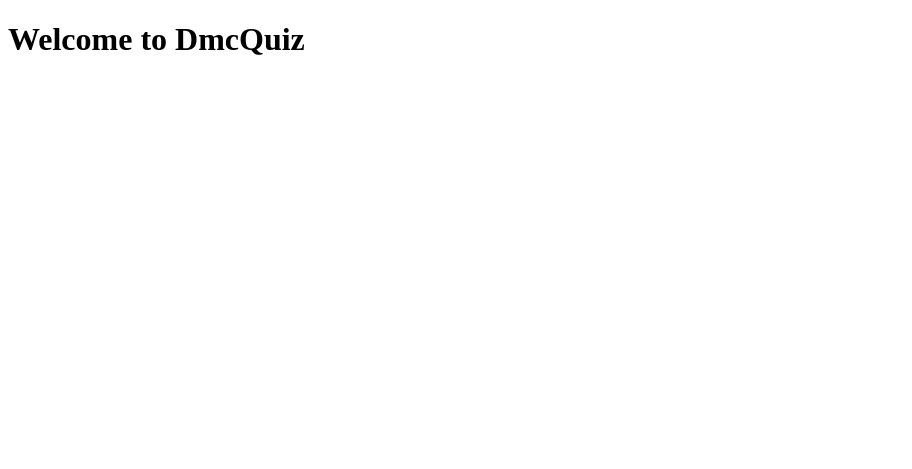
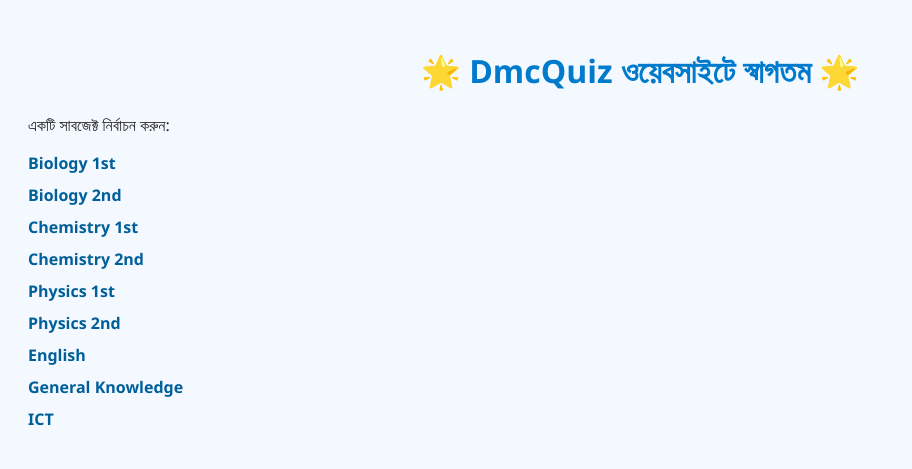
Before and after one commit to Efat1312/DmcQuiz, a plain HTML site: page index.html in a window 1280 px wide. Shown: the whole page, without its empty margins (0-912 px from the left). Drawn offline with Linux system fonts and the light colour scheme.

Commit message:
new change

```diff
--- a/index.html
+++ b/index.html
@@ -1,5 +1,27 @@
 <!DOCTYPE html>
-<html lang="en">
-<head><meta charset="UTF-8"><title>Index</title></head>
-<body><h1>Welcome to DmcQuiz</h1></body>
+<html lang="bn">
+<head>
+  <meta charset="UTF-8">
+  <title>DmcQuiz - হোম</title>
+  <link rel="stylesheet" href="style.css">
+</head>
+<body>
+  <h1>🌟 DmcQuiz ওয়েবসাইটে স্বাগতম 🌟</h1>
+  <p>একটি সাবজেক্ট নির্বাচন করুন:</p>
+  <ul id="subject-list"></ul>
+
+  <script>
+    const subjects = [
+      "Biology 1st", "Biology 2nd", "Chemistry 1st", "Chemistry 2nd",
+      "Physics 1st", "Physics 2nd", "English", "General Knowledge", "ICT"
+    ];
+    const subjectList = document.getElementById('subject-list');
+    subjects.forEach(subject => {
+      const li = document.createElement('li');
+      const link = subject.toLowerCase().replaceAll(' ', '_');
+      li.innerHTML = `<a href="subjects/${link}/index.html">${subject}</a>`;
+      subjectList.appendChild(li);
+    });
+  </script>
+</body>
 </html>
--- a/style.css
+++ b/style.css
@@ -1 +1,25 @@
-body { font-family: Arial; padding: 20px; background: #f4f4f4; }
+body {
+  font-family: 'Segoe UI', sans-serif;
+  background: #f3f9ff;
+  color: #222;
+  padding: 20px;
+}
+h1 {
+  text-align: center;
+  color: #007acc;
+}
+ul {
+  list-style: none;
+  padding: 0;
+}
+li {
+  margin: 10px 0;
+}
+a {
+  text-decoration: none;
+  font-weight: bold;
+  color: #005f99;
+}
+a:hover {
+  text-decoration: underline;
+}
```
